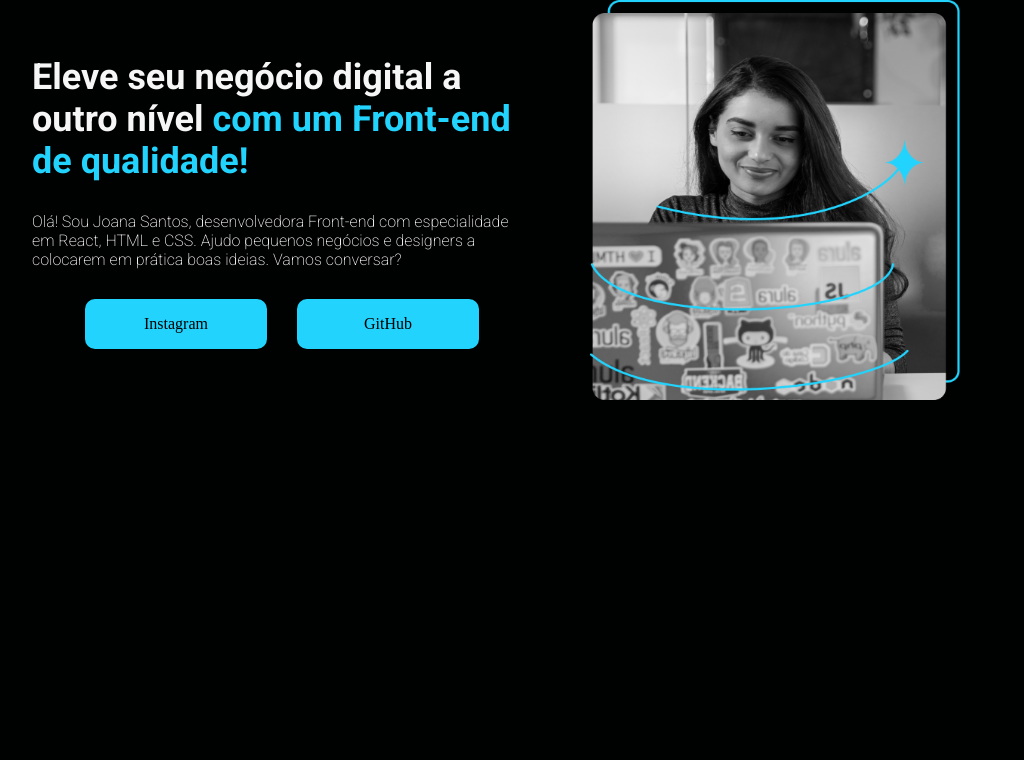
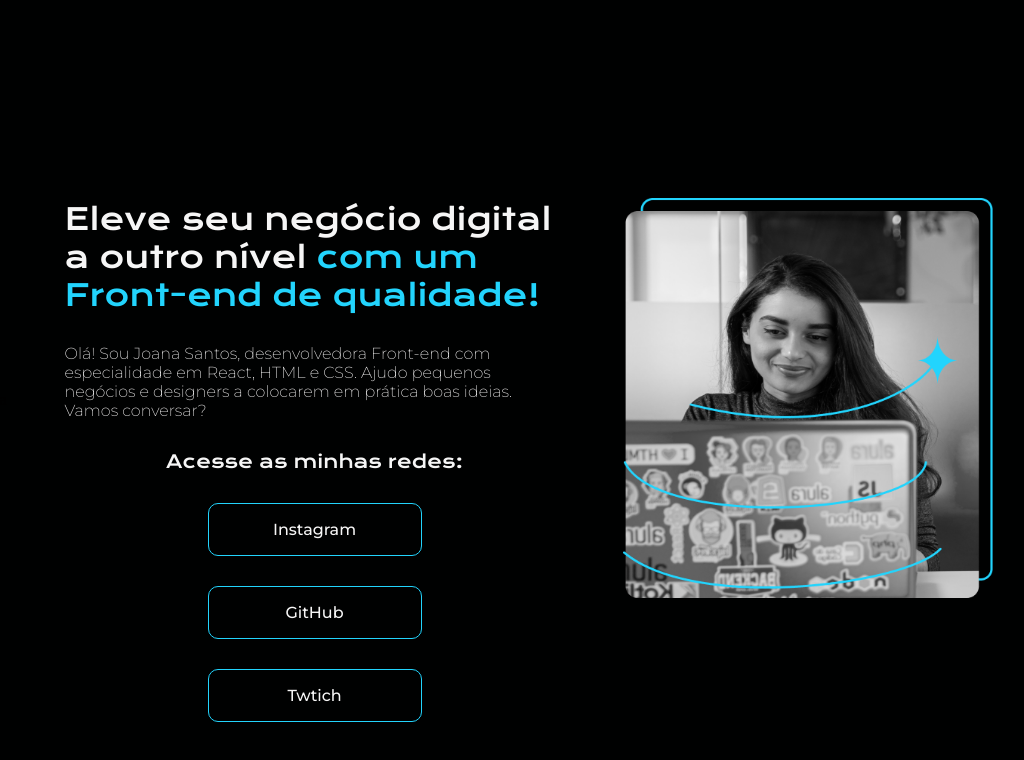
Before and after one commit to Mateus-olv-dev/Landing-Page-Responsiva, a plain HTML site: page index.html in a window 1280 px wide. Shown: the whole page, without its empty margins (144-1168 px from the left). Drawn offline with nearby package versions, Linux system fonts and the light colour scheme.

Commit message:
Atualiza css e html

```diff
--- a/index.html
+++ b/index.html
@@ -4,19 +4,27 @@
     <meta charset="UTF-8">
     <meta name="viewport" content="width=device-width, initial-scale=1.0">
     <link rel="stylesheet" href="style.css">
-    <link rel="preconnect" href="https://fonts.googleapis.com">
-    <link rel="preconnect" href="https://fonts.gstatic.com" crossorigin>
-    <link href="https://fonts.googleapis.com/css2?family=Roboto:ital,wght@0,100..900;1,100..900&display=swap" rel="stylesheet">
+   <link rel="preconnect" href="https://fonts.googleapis.com">
+   <link rel="preconnect" href="https://fonts.gstatic.com" crossorigin>
+   <link href="https://fonts.googleapis.com/css2?family=Montserrat:ital,wght@0,100..900;1,100..900&display=swap" rel="stylesheet">
+   <link rel="preconnect" href="https://fonts.googleapis.com">
+   <link rel="preconnect" href="https://fonts.gstatic.com" crossorigin>
+   <link href="https://fonts.googleapis.com/css2?family=Krona+One&family=Montserrat:ital,wght@0,100..900;1,100..900&display=swap" rel="stylesheet">
     <title>Portifólio</title>
 </head>
 <body>
     <main>
+        <header>
+            a
+        </header>
         <section id="textos">
             <h1 id="title">Eleve seu negócio digital a outro nível <span id="destaque_title">com um Front-end de qualidade!</span></h1>
             <p>Olá! Sou Joana Santos, desenvolvedora Front-end com especialidade em React, HTML e CSS. Ajudo pequenos negócios e designers a colocarem em prática boas ideias. Vamos conversar?</p>
             <div id="links">
-                <a href="" target="_blank">Instagram</a>
-                <a href="" target="_blank">GitHub</a>
+                <h2 id="links_titulo">Acesse as minhas redes: </h2>
+                <a class="links_link" href="" target="_blank">Instagram</a>
+                <a class="links_link href="" target="_blank">GitHub</a>
+                <a class="links_link href="" target="_blank">Twtich</a>
             </div>
         </section>
         <section id="fotos">
--- a/style.css
+++ b/style.css
@@ -15,11 +15,14 @@ main
     align-items: center;
     justify-content: center; /*alinhamento horizontal*/
     gap: 58px;
+    height: 100vh;
+    box-sizing: border-box;
 }
 #textos
 {
     display: flex;
     flex-direction: column;
+    justify-content: flex-start;
     align-items: center;
     gap: 30px;
     max-width: 500px;
@@ -27,9 +30,11 @@ main
 }
 h1
 {
-    font-size: 36px;
+    font-family: 'Krona one';
+    font-size: 30px;
+    font-weight: 400;
     color: #f6f6f6;
-    font-family: Roboto;
+
 }
 #destaque_title
 {
@@ -37,8 +42,9 @@ h1
 }
 p
 {
+    font-size: 16px;
     color: #f6f6f6;
-    font-family: Roboto;
+    font-family: 'Montserrat';
     font-weight: 200;
 }
 
@@ -50,18 +56,25 @@ img
 #links
 {
     display: flex;
-
-    justify-content: center;
+    flex-direction: column;
+    align-items: center;
     gap: 30px;
 }
-a
+#links_titulo
 {
-    color: black;
+    font-family: 'Krona one', sans-serif;
+    color: #f6f6f6;
+    font-size: 18px;
+    font-weight: 400;
+}
+.links_link
+{
+    font-family: 'Montserrat';
+    font-weight: 500;
+    color: #f6f6f6;
     text-align: center;
     padding: 16px;
-    /* padding-left: 20px;
-    padding-right: 20px; */
-    background-color: #22D4FD;
+    border: 1px solid #22D4FD;
     border-radius: 10px;
-    width: 150px;
+    width: 180px;
 }
```
